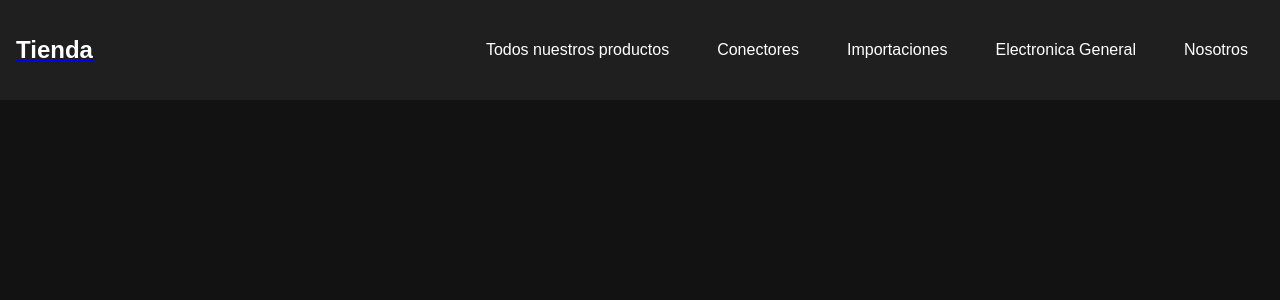
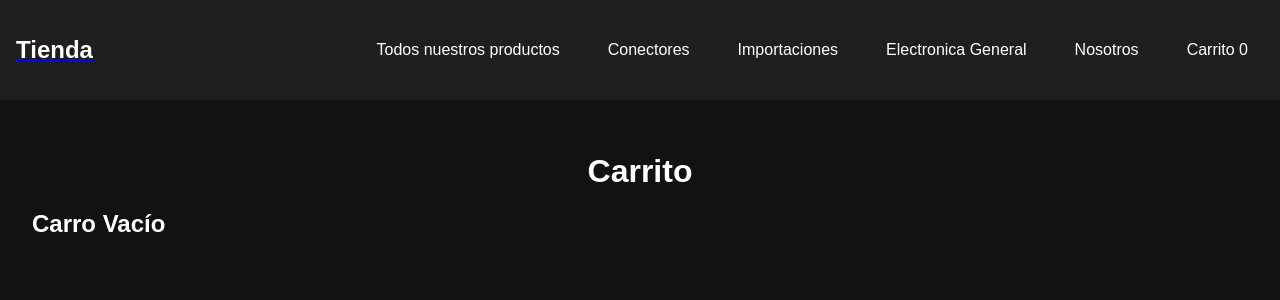
Before and after one commit to CarlosVG988/entrega2_reactjs, a React (Vite) app: page /carrito in a window 1280 px wide. Shown: the top 300 px of the page. Built offline with nearby package versions, Linux system fonts and the light colour scheme.

Commit message:
carrito funcionando

```diff
--- a/src/App.jsx
+++ b/src/App.jsx
@@ -7,6 +7,7 @@
 import Nosotros from "./components/Nosotros"
 import { useState } from "react"
 import { CartContext } from "./context/CartContext"
+import Carrito from "./components/Carrito"
 
 
 
@@ -16,14 +17,46 @@
 
   const [carrito, setCarrito] = useState([]);
 
-  const user = "Carlos";
-  const edad = 27;
+  const agregarAlCarrito = (item,cantidad) => {
+    const itemAgregado = {...item,cantidad};
+    // console.log (itemAgregado)
 
+    const nuevoCarrito = [...carrito];
+    const estaEnElCarrito = nuevoCarrito.find((producto) => producto.id === itemAgregado.id);
+
+
+
+    if ( estaEnElCarrito ) {
+      estaEnElCarrito.cantidad += estaEnElCarrito.cantidad;
+
+    } else {
+      nuevoCarrito.push (itemAgregado);
+
+    }
+    setCarrito(nuevoCarrito);
+
+
+
+    }
+
+    const cantidadEnCarrito = ()=>{
+      return carrito.reduce ((acc, prod)=>acc+prod.cantidad,0);
+
+  }
+
+    const precioTotal = () => {
+        return carrito.reduce ((acc,prod) => acc + prod.precio * prod.cantidad,0)
+
+    }
+
+    const vaciarCarrito =() =>{
+        setCarrito([])
+    }
 
 
   return (
     <div>
-      <CartContext.Provider value = {{carrito,setCarrito}}>
+      <CartContext.Provider value = {{carrito,agregarAlCarrito,cantidadEnCarrito,precioTotal,vaciarCarrito}}>
       <BrowserRouter>
         <Navbar />
         <Routes>
@@ -32,7 +65,7 @@
           <Route path="/productos" element={<ItemListContainer />} />
           <Route path="/productos/:categoria" element={<ItemListContainer />} />
           <Route path="/nosotros" element={<Nosotros />} />
-
+          <Route path="/carrito" element={<Carrito />} />
         </Routes>
 
       </BrowserRouter>
--- /dev/null
+++ b/src/components/Carrito.jsx
@@ -0,0 +1,43 @@
+import React, { useContext } from 'react'
+import { CartContext } from '../context/CartContext';
+
+const Carrito = () => {
+
+    const { carrito, precioTotal, vaciarCarrito } = useContext(CartContext);
+
+    const handleVaciar = () => {
+
+        vaciarCarrito();
+
+    }
+
+    return (
+        <div className='container'>
+            <h1 className='main-title'>Carrito</h1>
+
+            {
+                carrito.map((prod) => (
+                    <div key={prod.id}>
+                        <h3>{prod.titulo}</h3>
+                        <p>Precio Unitario: ${prod.precio}</p>
+                        <p>Precio Total: ${prod.precio * prod.cantidad}</p>
+                        <p>Cantidad:{prod.cantidad}</p>
+
+                    </div>
+                ))
+
+            }
+
+            {
+                carrito.length > 0 ?
+                <>
+                    <h2>Precio Total :$ {precioTotal()}</h2>
+                    <button onClick={handleVaciar}> Vaciar</button>
+                </>:
+                <h2>Carro Vacío</h2>
+            }
+        </div>
+    )
+}
+
+export default Carrito
--- /dev/null
+++ b/src/components/CartWidget.jsx
@@ -0,0 +1,21 @@
+import React, { useContext } from 'react'
+import { Link } from 'react-router-dom'
+import { CartContext } from '../context/CartContext';
+
+const CartWidget = () => {
+
+
+    const {cantidadEnCarrito} = useContext(CartContext);
+
+  return (
+    <div>
+        <Link className="menu-link" to="/carrito">
+
+        Carrito
+        <span className="numerito"> {cantidadEnCarrito()}</span>
+        </Link>
+    </div>
+  )
+}
+
+export default CartWidget
--- a/src/components/Item.jsx
+++ b/src/components/Item.jsx
@@ -9,7 +9,7 @@
             <p>Precio:${producto.precio}</p>
             <p>Categoria:{producto.categoria}</p>
             <p>Descripcion:{producto.descripción}</p>
-            <Link className="ver-mas" to={`./item/${producto.id}`}>Ver mas</Link>
+            <Link className="ver-mas" to={`/item/${producto.id}`}>Ver mas</Link>
         </div>
 
         </div>
--- a/src/components/ItemDetail.jsx
+++ b/src/components/ItemDetail.jsx
@@ -7,7 +7,7 @@
 
 const ItemDetail = ({ item }) => {
 
-  const { carrito, setCarrito } = useContext(CartContext);
+  const { carrito, agregarAlCarrito } = useContext(CartContext);
    console.log(carrito)
 
   const [cantidad, setCantidad] = useState(1);
@@ -20,27 +20,7 @@
     cantidad < item.stock && setCantidad(cantidad + 1)
 
   }
-  const handleAgregar = () => {
-    const itemAgregado = {...item,cantidad};
-    console.log (itemAgregado)
 
-    const nuevoCarrito = [...carrito];
-    const estaEnElCarrito = nuevoCarrito.find((producto) => producto.id === itemAgregado.id);
-
-
-
-    if ( estaEnElCarrito ) {
-      estaEnElCarrito.cantidad += estaEnElCarrito.cantidad;
-
-    } else {
-      nuevoCarrito.push (itemAgregado);
-
-    }
-    setCarrito(nuevoCarrito);
-
-
-
-  }
 
 
   return (
@@ -57,7 +37,7 @@
             cantidad={cantidad}
             handleSumar={handleSumar}
             handleRestar={handleRestar}
-            handleAgregar={handleAgregar}
+            handleAgregar={()=>{agregarAlCarrito(item,cantidad)}}
 
           />
 
--- a/src/components/NavBar.jsx
+++ b/src/components/NavBar.jsx
@@ -1,4 +1,5 @@
 import { Link } from "react-router-dom"
+import CartWidget from "./CartWidget"
 
 
 const Navbar = () => {
@@ -11,7 +12,7 @@
             <li><Link className="menu-link" to="/productos/importados">Importaciones</Link></li>
             <li><Link className="menu-link" to="/productos/general_electronics">Electronica General</Link></li>
             <li><Link className="menu-link" to="/nosotros">Nosotros</Link></li>
-
+            <li><CartWidget/></li>
         </ul>
     </nav>
   )
```
Also changed, not shown: src/main.css (+10 -10 lines).
